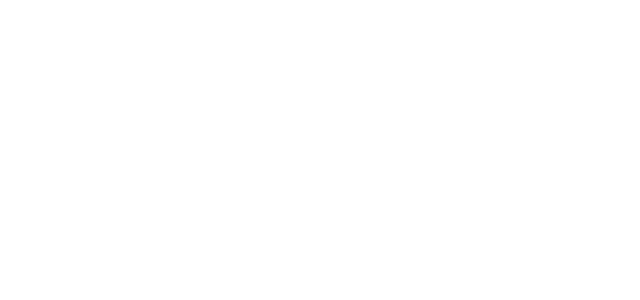
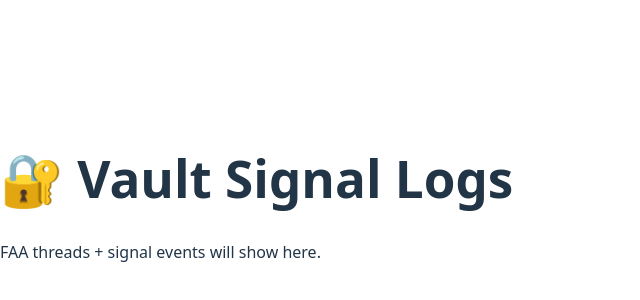
Before and after one commit to heyns1000/faa-vault-ui, a React (Vite) app: page /vault in a window 1280 px wide. Before the commit this address had no page. Shown: the part 202-502 px from the top of the page, without its empty margins (0-640 px from the left). Built offline with nearby package versions, Linux system fonts and the light colour scheme.

Commit message:
📡 FAA App.jsx Final Route Injection

```diff
--- a/src/App.jsx
+++ b/src/App.jsx
@@ -2,6 +2,7 @@
 import Home from './pages/Home'
 import Index from './pages/Index'
 import Meta from './pages/Meta'
+import Vault from './pages/Vault'
 
 function App() {
   return (
@@ -10,6 +11,7 @@
         <Route path="/" element={<Home />} />
         <Route path="/index" element={<Index />} />
         <Route path="/meta" element={<Meta />} />
+        <Route path="/vault" element={<Vault />} />
       </Routes>
     </BrowserRouter>
   )
```
